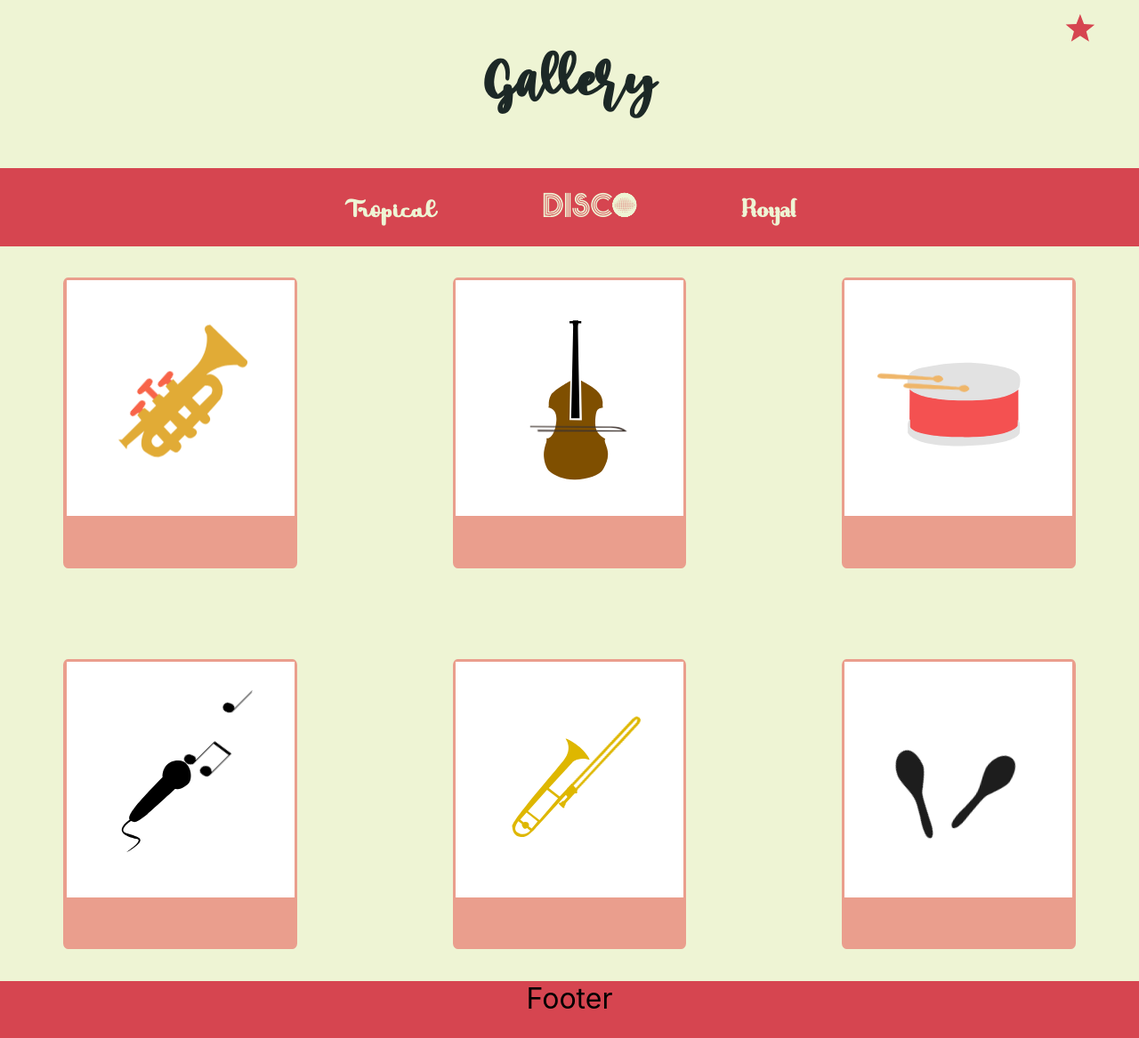
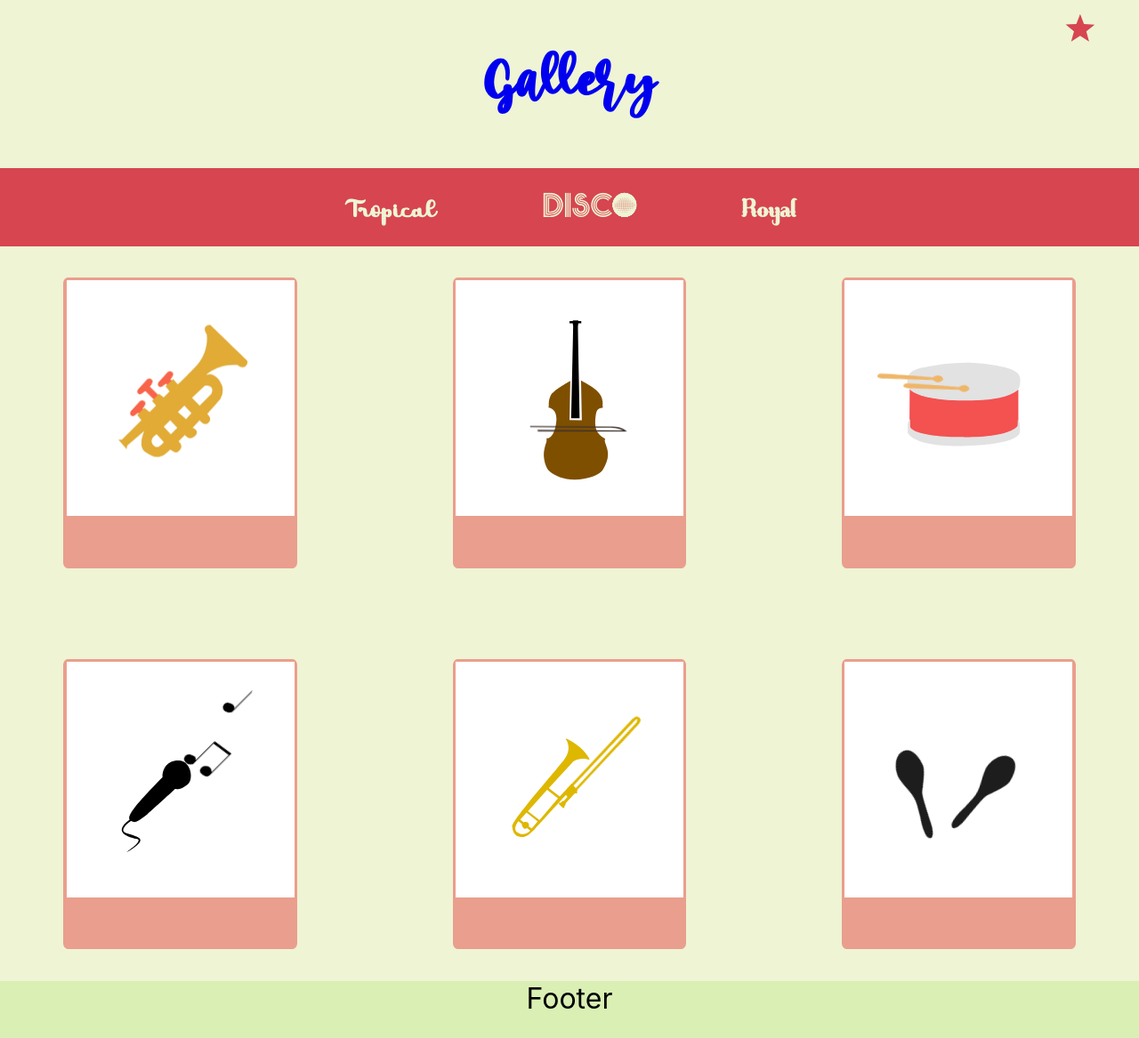
Before and after one commit to magnhan/gallery, a React (Create React App) app in the folder gallery/: page / in a window 1280 px wide. Shown: the whole page at 89% size. Built offline with nearby package versions, Linux system fonts and the light colour scheme; no server answers.

Commit message:
Working context
#2

```diff
--- a/gallery/src/App.css
+++ b/gallery/src/App.css
@@ -19,7 +19,7 @@
 
 #Heading {
   font-family: "mango-salsa", "Roboto";
-  color: #1c2826;
+  /*color: #1c2826;*/
 }
 .Header {
   grid-column: 2/10;
@@ -27,7 +27,7 @@
 }
 .Header a {
   text-decoration: none;
-  color: #1c2826;
+  /*color: #1c2826;*/
 }
 .FavoritesButton {
   grid-column: 10/11;
--- a/gallery/src/App.tsx
+++ b/gallery/src/App.tsx
@@ -1,42 +1,41 @@
 import React, { useState } from "react";
 import "./App.css";
 import "./index.css";
-import { Route, HashRouter } from "react-router-dom";
 import DisplayArt from "./components/DisplayArt";
 import Header from "./components/Header";
 import Menu from "./components/Menu/Menu";
 import Footer from "./components/Footer";
-import Theme1 from "./components/Theme1";
-import Theme2 from "./components/Theme2";
-import Theme3 from "./components/Theme3";
 import Favorites from "./components/Favorites/Favorites";
 import FavoritesButton from "./components/Favorites/FavoritesButton";
-import ThemeContex, {themes} from './components/ThemeContex';
+import ThemeContex, {themes} from './components/ThemeContext';
+import { HashRouter } from "react-router-dom";
 
 
 export default function App() {
   const [theme, setTheme] = useState(themes.standard);
-  const toggleTheme = () => (theme === themes.standard?
+  const tropicalThemeToggle = () => (theme !== themes.tropical?
     setTheme(themes.tropical):setTheme(themes.standard)
+  );
+  const discoThemeToggle = () => (theme !== themes.disco?
+    setTheme(themes.disco):setTheme(themes.standard)
+  );
+  const royalThemeToggle = () => (theme !== themes.royal?
+    setTheme(themes.royal):setTheme(themes.standard)
   );
 
   return (
-    <ThemeContex.Provider value = {theme}>
+    <ThemeContex.Provider value= {{theme, tropicalThemeToggle, discoThemeToggle, royalThemeToggle}}>
     <HashRouter>
       <div className="grid-container">
         <FavoritesButton />
         <Header />
-        <Menu changeTheme = {toggleTheme}/>
+        <Menu/>
         <div className="contentDiplayed">
-          <Route exact path="/" component={DisplayArt} />
-          <Route path="/Theme1" component={Theme1} />
-          <Route path="/Theme2" component={Theme2} />
-          <Route path="/Theme3" component={Theme3} />
-          <Route path="/Favorites" component={Favorites} />
+        <DisplayArt/>
         </div>
         <Footer />
       </div>
-    </HashRouter>
+      </HashRouter>
     </ThemeContex.Provider>
 
   );
--- a/gallery/src/components/Footer.tsx
+++ b/gallery/src/components/Footer.tsx
@@ -1,8 +1,7 @@
 import React, { useContext } from "react";
-import ThemeContex from "./ThemeContex";
+import ThemeContex from "./ThemeContext";
 
 
 export default function Footer() {
-  const theme = useContext(ThemeContex);
-  return <div className="Footer" style={theme}>Footer</div>;
+  return <div className="Footer">Footer</div>;
 }
--- a/gallery/src/components/Header.tsx
+++ b/gallery/src/components/Header.tsx
@@ -1,11 +1,14 @@
 import React from "react";
 import { NavLink } from "react-router-dom";
+import ThemeContext, { themes } from "./ThemeContext";
 
 export default function Header() {
+  const {theme, tropicalThemeToggle,discoThemeToggle,royalThemeToggle} = React.useContext(ThemeContext);
   return (
     <div className="Header">
-      <h1 id="Heading">
-        <NavLink to="/">Gallery </NavLink>
+      <h1 id="Heading"
+      style={{color: theme.background}}>
+        <NavLink to="/">Gallery</NavLink>
       </h1>
     </div>
   );
--- a/gallery/src/components/Menu/Menu.tsx
+++ b/gallery/src/components/Menu/Menu.tsx
@@ -1,34 +1,50 @@
 import React, { useContext } from "react";
-import { NavLink } from "react-router-dom";
-import ThemeContex from "../ThemeContex";
+import ThemeContex from "../ThemeContext";
 import "./Menu.css";
 
 export default function Menu(props: any) {
-const theme = useContext(ThemeContex);
+//const theme = useContext(ThemeContex);
 
   return (
-    <div className="Menu" style={theme}>
+
+    <div className="Menu">
       <ul className="Header_Menu">
         <li>
-          <NavLink to="/Theme1">
-            <button id="Tropical" className="btn" onClick={props.changeTheme}>
+        <ThemeContex.Consumer>
+        {({theme, tropicalThemeToggle}) => (
+            <button
+            id="Tropical"
+            className="btn"
+            onClick={tropicalThemeToggle}
+            style={{backgroundColor: theme.background}}>
               Tropical
             </button>
-          </NavLink>
+        )}
+            </ThemeContex.Consumer>
         </li>
         <li>
-          <NavLink to="/Theme2">
-            <button id="Disco" className="btn" onClick={props.changeTheme}>
+        <ThemeContex.Consumer>
+        {({theme, discoThemeToggle}) => (
+            <button id="Disco"
+            className="btn"
+            onClick={discoThemeToggle}
+            style={{backgroundColor: theme.background}}>
               Disco
             </button>
-          </NavLink>
+            )}
+            </ThemeContex.Consumer>
         </li>
         <li>
-          <NavLink to="/Theme3">
-            <button id="Royal" className="btn" onClick={props.changeTheme}>
+        <ThemeContex.Consumer>
+        {({theme, royalThemeToggle}) => (
+            <button id="Royal"
+            className="btn"
+            onClick={royalThemeToggle}
+            style={{backgroundColor: theme.background}}>
               Royal
             </button>
-          </NavLink>
+            )}
+            </ThemeContex.Consumer>
         </li>
       </ul>
     </div>
--- a/gallery/src/components/ThemeContex.tsx
+++ /dev/null
@@ -1,14 +0,0 @@
-import React from 'react';
-import '../App.css'
-
-export const themes = {
-    tropical:{
-        background: '#70D6FF'
-    },
-    standard: {
-        background: '#d64550'
-    }
-};
-
-const ThemeContex = React.createContext(themes.tropical);
-export default ThemeContex;
--- /dev/null
+++ b/gallery/src/components/ThemeContext.tsx
@@ -0,0 +1,34 @@
+import React from 'react';
+import '../App.css'
+
+export const themes = {
+    tropical:{
+        background: '#70D6FF',
+        dark: 'black',
+        accent: 'red',
+    },
+    standard: {
+        background: '#d64550',
+        dark: '#1c2826',
+        accent: 'blue',
+    },
+    disco:{
+        background: 'green',
+        dark: 'gray',
+        accent: 'orange',
+
+    },
+    royal:{
+        background: '#7006FF',
+        dark: 'light-gray',
+        accent: 'yellow'
+    },
+};
+
+const ThemeContex = React.createContext({
+    theme: themes.standard,
+    tropicalThemeToggle: () => {},
+    discoThemeToggle: () => {},
+    royalThemeToggle: () => {},
+});
+export default ThemeContex;
```
